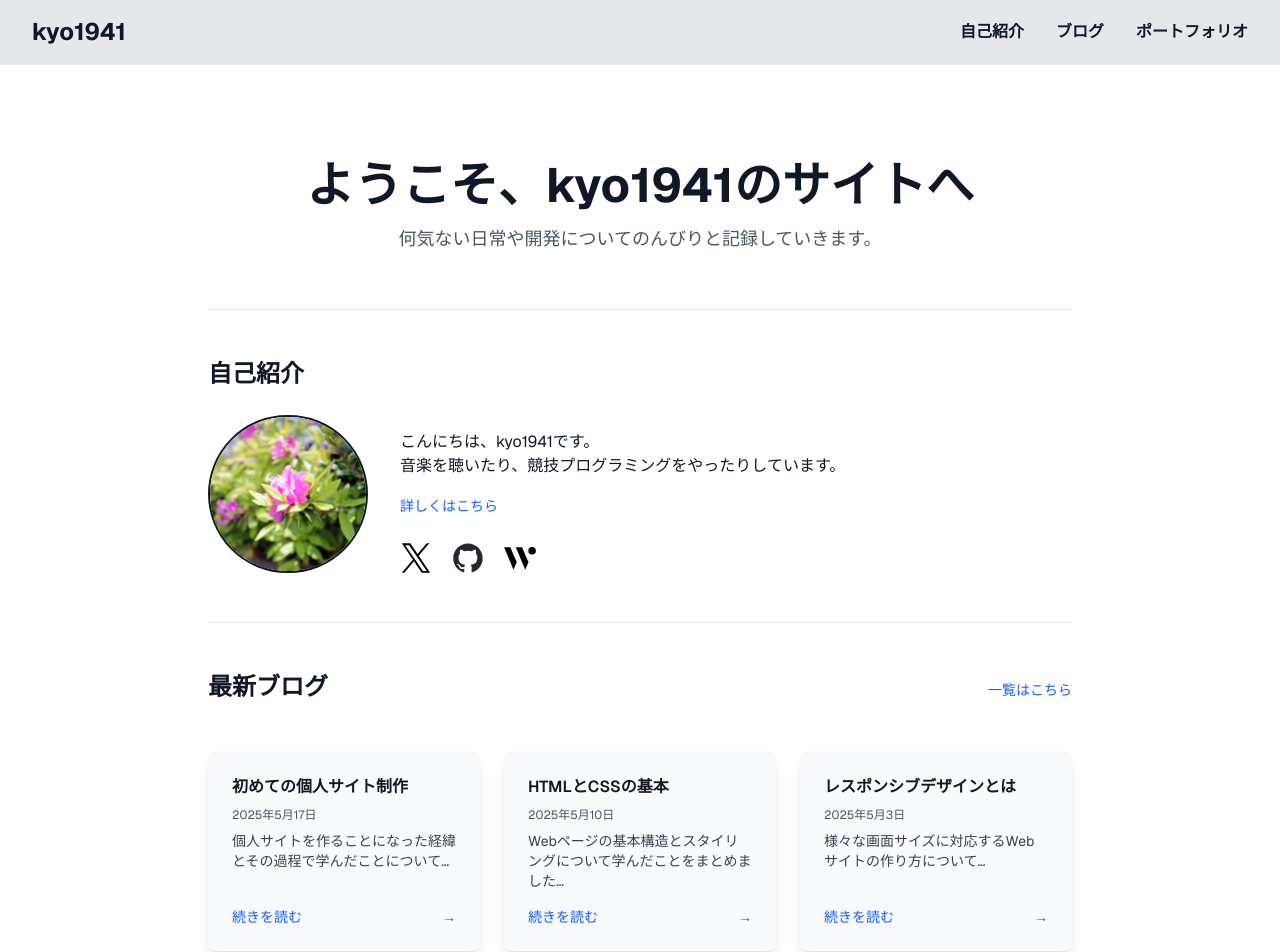
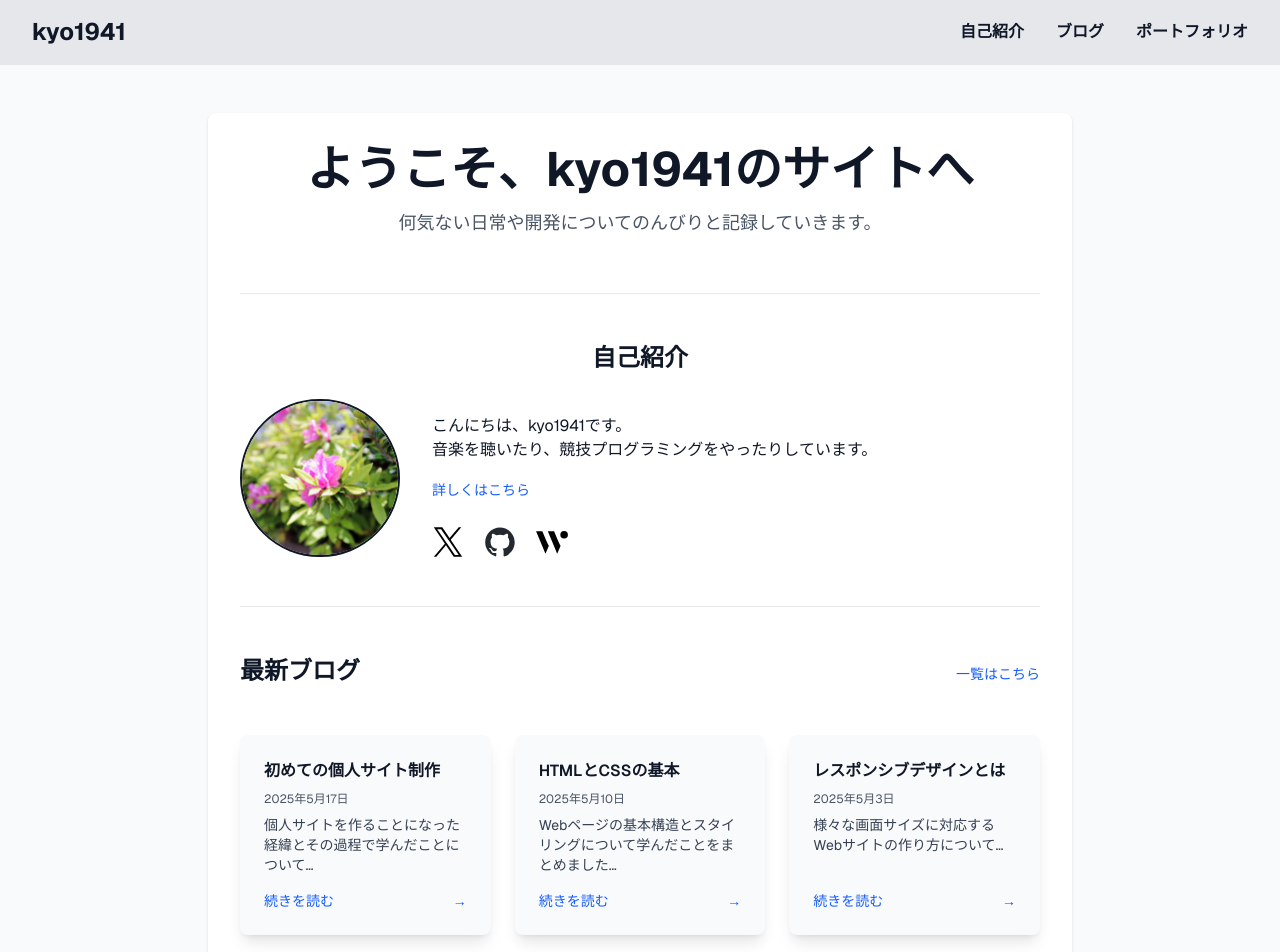
Before and after one commit to kyo1941/my-page, a Next.js app: page / in a window 1280 px wide. Shown: the top 952 px of the page. Built offline with nearby package versions, Linux system fonts and the light colour scheme.

Commit message:
style: トップ画面背景をグレーで統一

```diff
--- a/src/app/components/top/BlogListSection.tsx
+++ b/src/app/components/top/BlogListSection.tsx
@@ -5,7 +5,7 @@ export default function BlogListSection() {
   const blogs = getBlogs().slice(0, 3);
 
   return (
-    <section className="border-b border-gray-200 py-12">
+    <div>
       <div className="flex justify-between items-baseline mb-6">
         <h3 className="text-2xl font-bold mb-6 text-gray-900">最新ブログ</h3>
         <div>
@@ -33,6 +33,6 @@ export default function BlogListSection() {
           ))
         )}
       </div>
-    </section>
+    </div>
   );
 }
--- a/src/app/components/top/ProfileSection.tsx
+++ b/src/app/components/top/ProfileSection.tsx
@@ -4,7 +4,7 @@ import { ROUTES, EXTERNAL_LINKS } from '../../routes';
 
 export default function ProfileSection() {
   return (
-    <section className="border-b border-gray-200 py-12">
+    <div>
       <h3 className="text-2xl font-bold mb-6 text-gray-900">自己紹介</h3>
       <div className="flex flex-col gap-8 sm:flex-row sm:items-center">
         <Image
@@ -55,6 +55,6 @@ export default function ProfileSection() {
           </div>
         </div>
       </div>
-    </section>
+    </div>
   );
 }
--- a/src/app/components/top/WelcomeSection.tsx
+++ b/src/app/components/top/WelcomeSection.tsx
@@ -1,8 +1,8 @@
 export default function WelcomeSection() {
     return (
-        <section className="border-b border-gray-200 py-12 text-center">
+        <div>
           <h2 className="text-4xl sm:text-5xl font-bold mb-4 text-gray-900">ようこそ、kyo1941のサイトへ</h2>
           <p className="text-gray-600 text-lg mb-2">何気ない日常や開発についてのんびりと記録していきます。</p>
-        </section>
+        </div>
     );
 }
--- a/src/app/page.tsx
+++ b/src/app/page.tsx
@@ -6,12 +6,23 @@ import BlogListSection from "./components/top/BlogListSection";
 
 export default function Home() {
   return (
-    <div className="min-h-screen bg-white font-sans">
+    <div className="min-h-screen bg-gray-50 font-sans">
       <Header />
       <main className="max-w-4xl mx-auto px-4 py-12">
-        <WelcomeSection />
-        <ProfileSection />
-        <BlogListSection />
+        <div className="bg-white rounded-lg shadow-sm p-8">
+
+          <section className="border-b border-gray-200 pb-12 mb-12 text-center">
+            <WelcomeSection />
+          </section>
+
+          <section className="border-b border-gray-200 pb-12 mb-12 text-center">
+            <ProfileSection />
+          </section>
+
+          <section>
+            <BlogListSection />
+          </section>
+        </div>
       </main>
     </div>
   );
```
Also changed, not shown: 1 other file (tests, documents, lock files or other folders).
